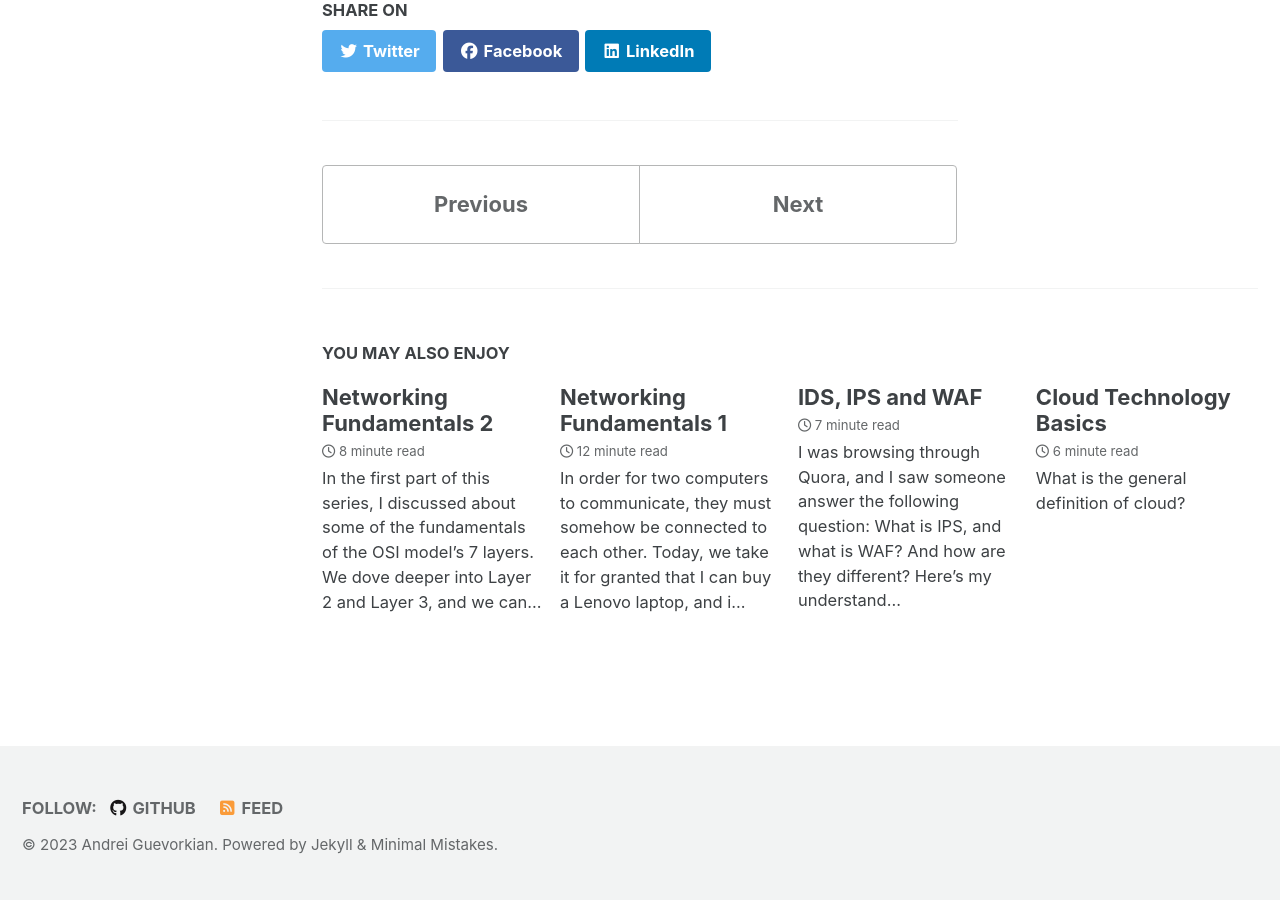
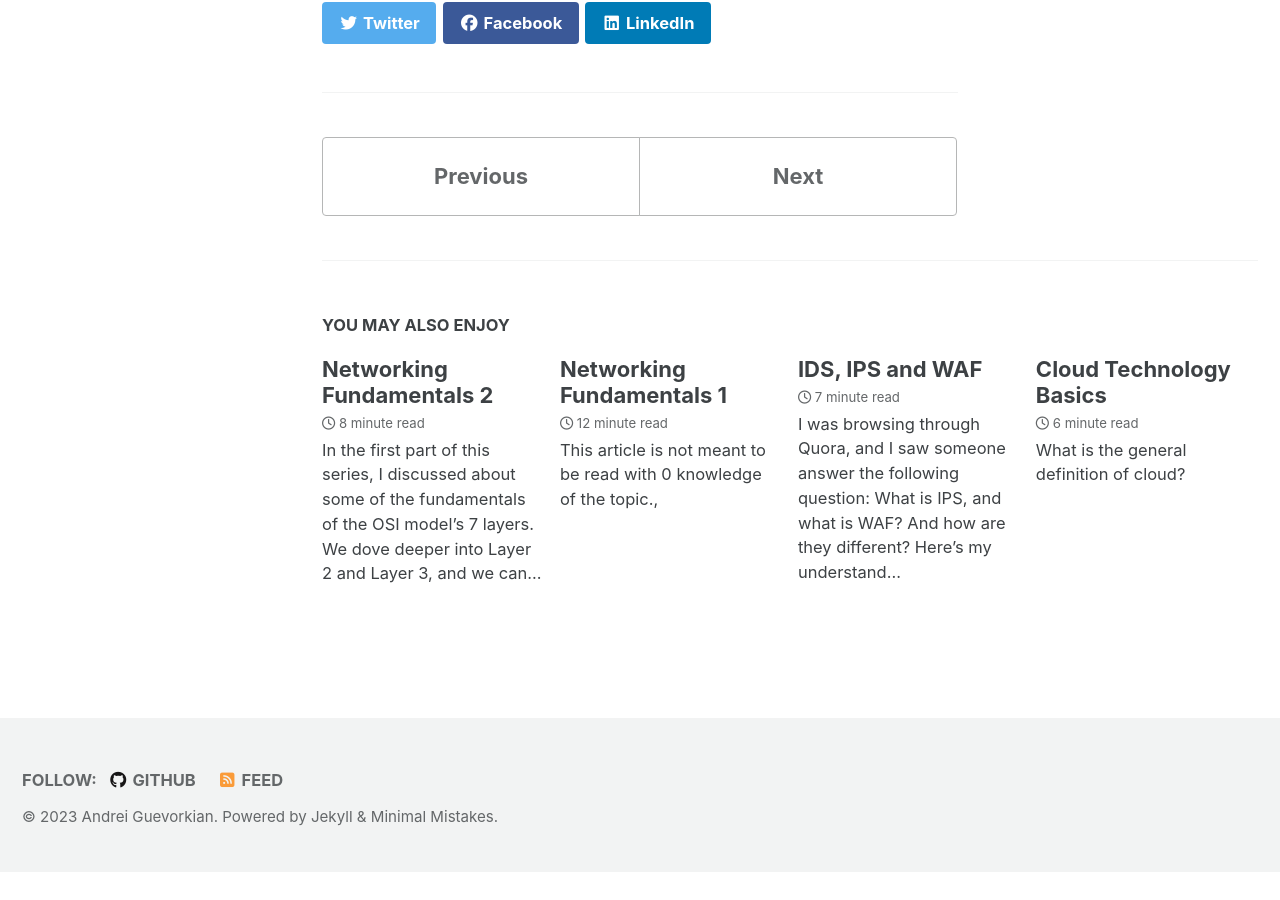
Before and after one commit to andreigue/andreigue.github.io, a Jekyll site: the page built from _posts/2020-03-29-a-view-of-the-world-throug-the-lens-of-physics.md, in a window 1280 px wide and 900 px high, scrolled down 4400 px. Built offline with Jekyll 4.4.1, drawn with Linux system fonts in a browser that asks for light colours; cached includes are drawn as plain includes; nearby versions of some CDN libraries; after the commit the page ends 5272 px from its top, so only the background shows below that; some of the changed text lies outside the part shown.

Commit message:
minor changes

```diff
--- a/_posts/2020-03-29-a-view-of-the-world-throug-the-lens-of-physics.md
+++ b/_posts/2020-03-29-a-view-of-the-world-throug-the-lens-of-physics.md
@@ -4,7 +4,7 @@ tags: [Science]
 header:
     image: #"/images/rockefeller.jpg"
 ---
-#### _Here is a relatively long article I wrote back in my days of college, just thought I’d share it here._
+#### _Article which I wrote back in college, as seen [here](https://www.vaniercollege.qc.ca/science/through-the-lens-of-physics/)._,
 
 Humans are natural learners. From the day we arrive in this world, we are constantly exploring and seeking new patterns. Look at infants, and you will most often see curiosity in their eyes. They all embark on a quest to discover how the things around them work and behave. That is, in essence, the framework of physics. But now the following question arises: how does knowing the basics of physics improve the quality of life of the average person?
 
--- a/_posts/2022-06-14-networking-fundamentals.md
+++ b/_posts/2022-06-14-networking-fundamentals.md
@@ -2,6 +2,8 @@
 title: Networking Fundamentals 1
 tags: [Technology]
 ---
+
+#### _This article is not meant to be read with 0 knowledge of the topic._,
 
 In order for two computers to communicate, they  must somehow be connected to each other. Today, we take it for granted that I can buy a Lenovo laptop, and it has the ability to join the internet and communicate with your Asus PC right out of the box. Lenovo and Asus don't have a special partnership in order to make this happen. All they have to do is build their devices such that they follow world-wide accepted protocols for communucation.
 
```
